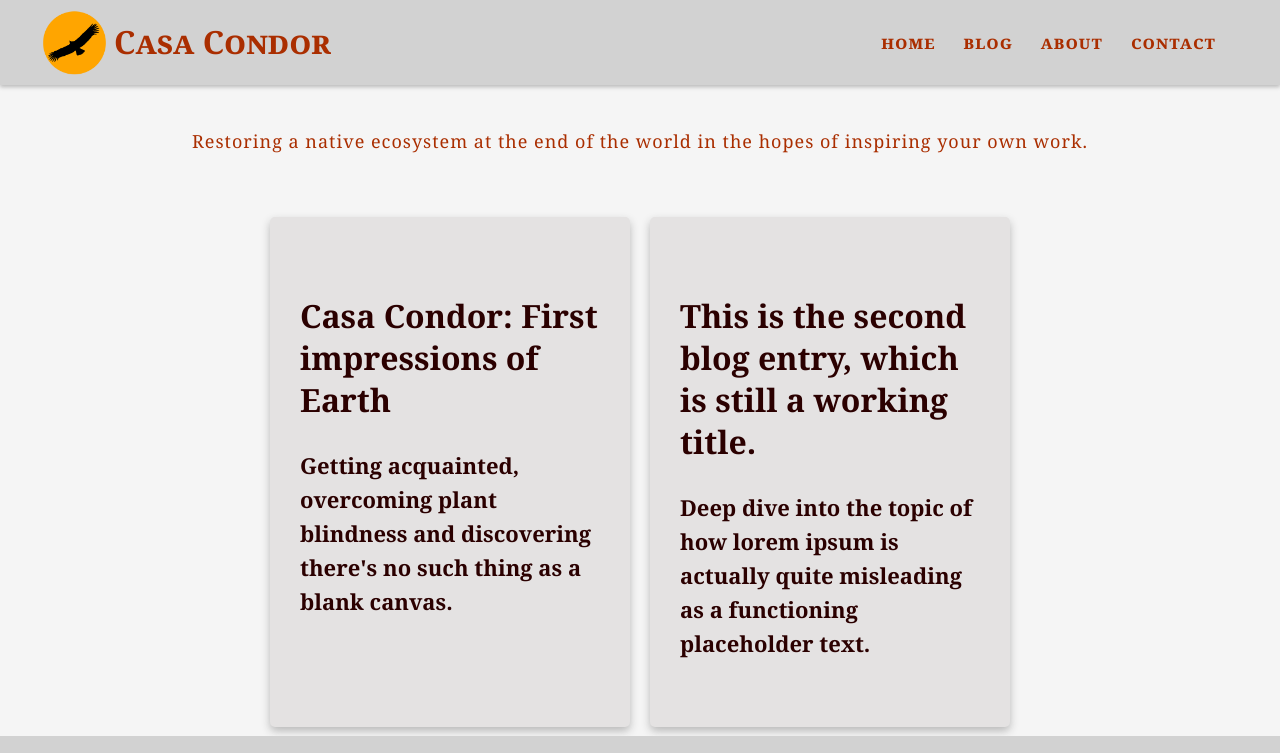
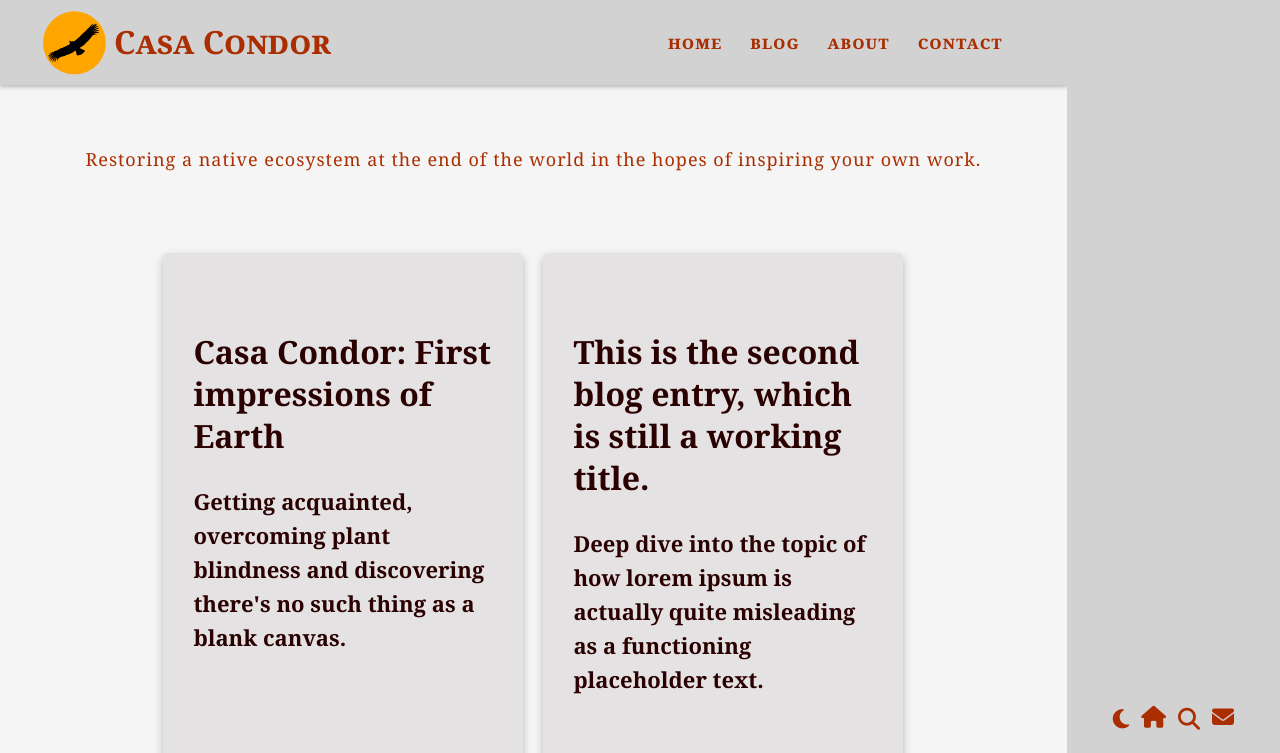
Before and after one commit to er1927/casa-condor-001, a plain HTML site: page public/index.html in a window 1280 px wide. Shown: the top 753 px of the page. Drawn offline with Linux system fonts and the light colour scheme.

Commit message:
Restyled body for improved UX and better code organization.

```diff
--- a/public/assets/styles/style.css
+++ b/public/assets/styles/style.css
@@ -40,6 +40,13 @@ body {
     padding: 0;
     width:100%;
     overflow-x:hidden;
+    display: flex;
+    flex-direction: column;
+}
+
+.wrap {
+    display: flex;
+    flex-direction: column;
 }
 
 a {
@@ -296,7 +303,9 @@ h3.blog__card__subtitle {
 
 /* Media Queries */
 @media only screen and (min-width: 768px) {
-
+    body {
+        flex-direction: row;
+    }
     .header__nav {
         display: none;
         text-align: right;
@@ -391,11 +400,12 @@ h3.blog__card__subtitle {
         flex-direction: row;
     }
 
-    .footer__nav {
+
+    /* .footer__nav {
         justify-content: space-around;
     }
 
     .footer__nav__button_hide {
         display: none;
-    }
+    } */
 }
--- a/public/index.html
+++ b/public/index.html
@@ -14,7 +14,8 @@
     <meta name="theme-color" content="#ffffff">
 </head>
 <body>
-    <header class="header">
+    <div class="wrap">
+       <header class="header">
         <a href="index.html">
             <div class="header__logo-and-title">
                 <div class="header__logo">
@@ -74,6 +75,7 @@
             </a>
             </div>
     </footer>
+   </div>
     <nav class="footer__nav">
         <button class="header__toggle-button" id="toggle-theme">
             <span id="sun-icon" style="display: none;"><i class="fa-solid fa-sun"></i></span>
```
